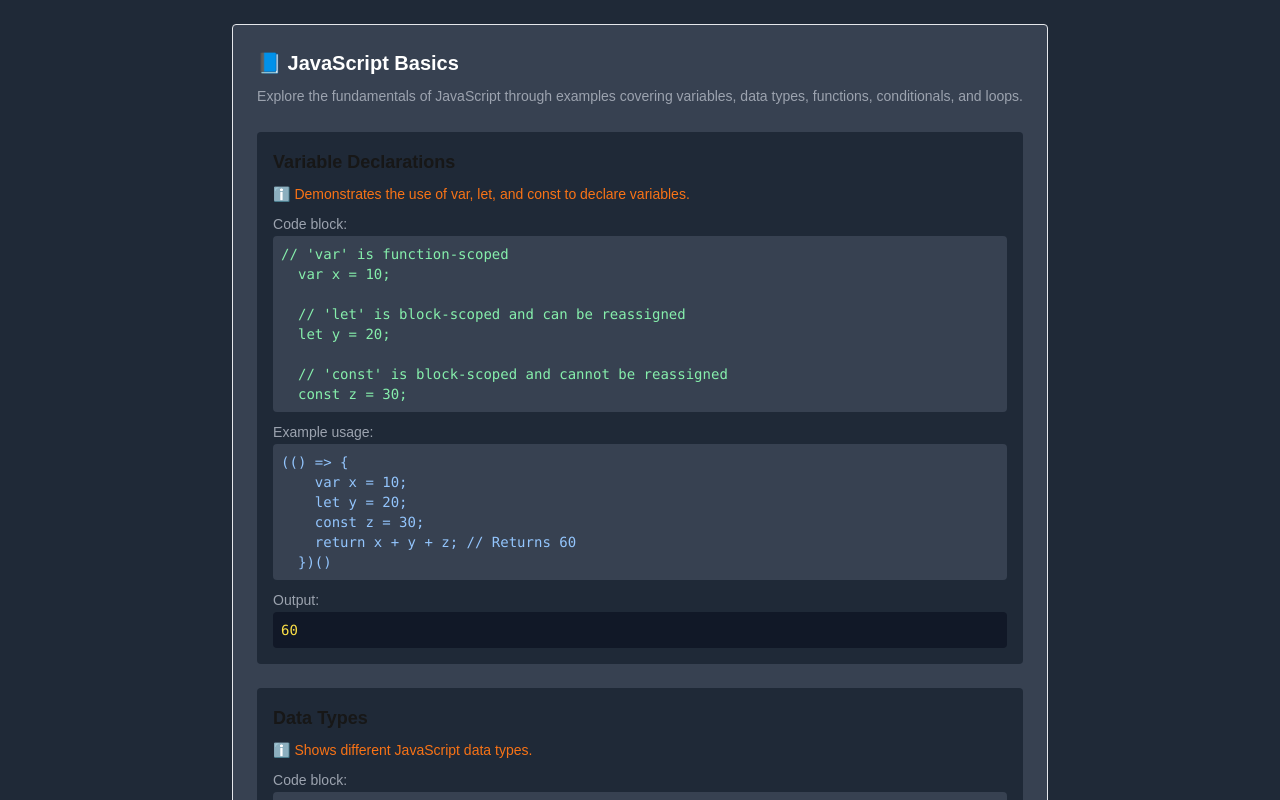
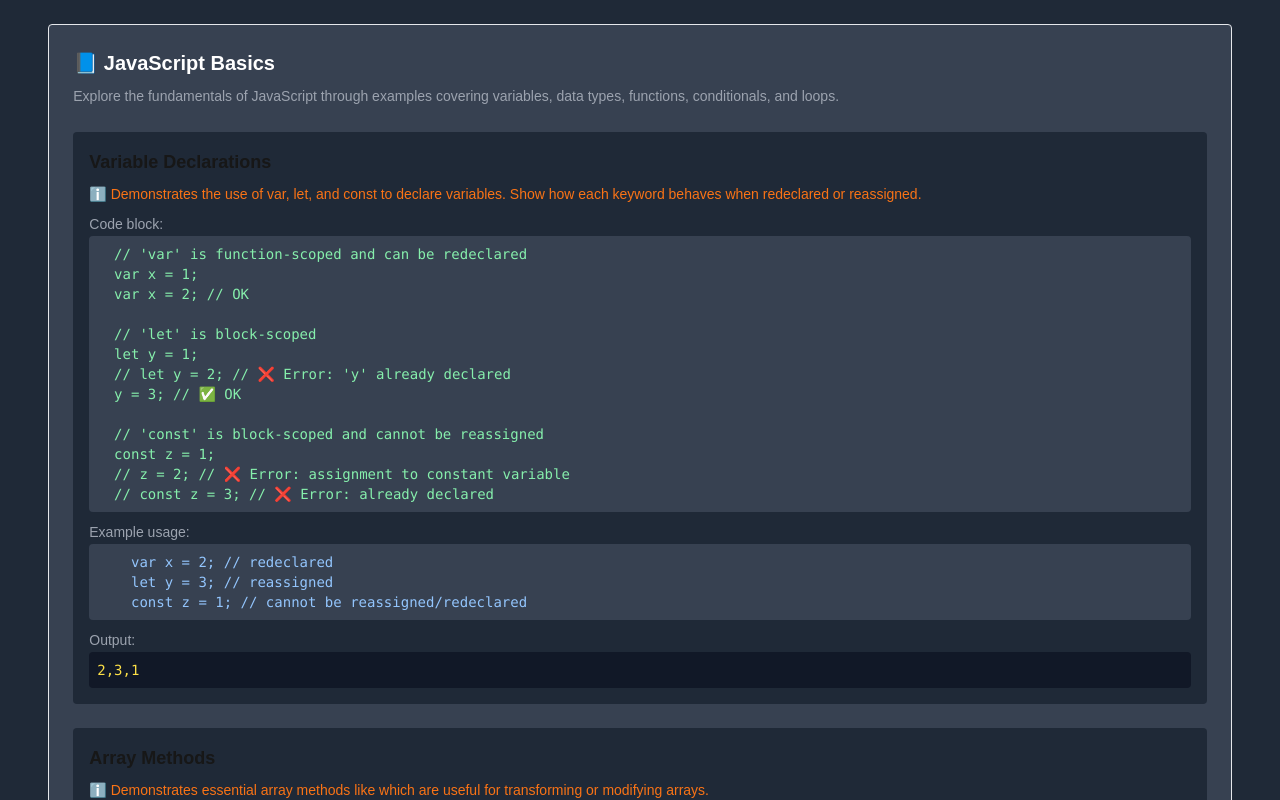
Before and after one commit to rciesielski3/learn-js-react-basics, a Next.js app: page /js/basics in a window 1280 px wide. Shown: the top 800 px of the page. Built offline with nearby package versions, Linux system fonts and the light colour scheme.

Commit message:
refactor basic js data - add use case and consol logs

```diff
--- a/data/js/js-basics.js
+++ b/data/js/js-basics.js
@@ -3,142 +3,324 @@
     id: "variables",
     name: "Variable Declarations",
     description:
-      "Demonstrates the use of var, let, and const to declare variables.",
-    code: `// 'var' is function-scoped
-  var x = 10;
+      "Demonstrates the use of var, let, and const to declare variables. Show how each keyword behaves when redeclared or reassigned.",
+    code: `  // 'var' is function-scoped and can be redeclared
+  var x = 1;
+  var x = 2; // OK
 
-  // 'let' is block-scoped and can be reassigned
-  let y = 20;
+  // 'let' is block-scoped
+  let y = 1;
+  // let y = 2; // ❌ Error: 'y' already declared
+  y = 3; // ✅ OK
 
   // 'const' is block-scoped and cannot be reassigned
-  const z = 30;`,
-    usage: `(() => {
-    var x = 10;
-    let y = 20;
-    const z = 30;
-    return x + y + z; // Returns 60
-  })()`,
+  const z = 1;
+  // z = 2; // ❌ Error: assignment to constant variable
+  // const z = 3; // ❌ Error: already declared`,
+    usage: `    var x = 2; // redeclared
+    let y = 3; // reassigned
+    const z = 1; // cannot be reassigned/redeclared`,
     run: () => {
-      var x = 10;
-      let y = 20;
-      const z = 30;
-      return x + y + z;
+      var x = 1;
+      var x = 2;
+      let y = 1;
+      y = 3;
+      const z = 1;
+      return [x, y, z];
     },
   },
   {
-    id: "data-types",
-    name: "Data Types",
-    description: "Shows different JavaScript data types.",
-    code: `// String
-  let str = "Hello";
+    id: "arrays",
+    name: "Array Methods",
+    description:
+      "Demonstrates essential array methods like which are useful for transforming or modifying arrays.",
+    code: `  const numbers = [1, 2, 3];
 
-  // Number
-  let num = 123;
+  numbers.push(4);      // [1, 2, 3, 4]
+  numbers.pop();        // [1, 2, 3]
+  numbers.unshift(0);   // [0, 1, 2, 3]
+  numbers.splice(1, 1); // [0, 2, 3]
 
-  // Boolean
-  let bool = true;
-
-  // Array
-  let arr = [1, 2, 3];
-
-  // Object
-  let obj = { name: "Alice", age: 25 };`,
-    usage: `(() => {
-    let str = "JS";
-    let num = 10;
-    let arr = [str, num];
-    return arr.join("-"); // "JS-10"
-  })()`,
+  const sliced = numbers.slice(0, 2);        // [0, 2]
+  const joined = numbers.join("-");          // "0-2-3"
+  const doubled = numbers.map(n => n * 2);   // [0, 4, 6]
+  const filtered = numbers.filter(n => n > 1); // [2, 3]
+  const total = numbers.reduce((acc, n) => acc + n, 0); // 5`,
+    usage: `  const arr = [1, 2, 3];
+  arr.push(4);         // [1, 2, 3, 4]
+  arr.pop();           // [1, 2, 3]
+  arr.map(n => n * 2); // [2, 4, 6]`,
     run: () => {
-      let str = "JS";
-      let num = 10;
-      let arr = [str, num];
-      return arr.join("-");
+      const log = [];
+      const arr = [1, 2, 3];
+      arr.push(4);
+      log.push([...arr]); // [1,2,3,4]
+      arr.pop();
+      log.push([...arr]); // [1,2,3]
+      log.push(arr.map((n) => n * 2)); // [2,4,6]
+      return log;
     },
   },
   {
     id: "functions",
     name: "Functions",
-    description: "Demonstrates function declaration and arrow functions.",
-    code: `// Traditional function declaration
+    description:
+      "Shows how to define and use traditional and arrow functions. Highlights syntax differences and behavior for returning values.",
+    code: `   // Traditional function
   function greet(name) {
     return "Hello " + name;
   }
 
-  // Arrow function (ES6+)
-  const greetArrow = (name) => "Hi " + name;`,
-    usage: `(() => {
-    const greetArrow = (name) => "Hi " + name;
-    return greetArrow("Bob"); // "Hi Bob"
-  })()`,
+  // Arrow function
+  const greetArrow = (name) => "Hi " + name;
+
+  greet("Alice");       // "Hello Alice"
+  greetArrow("Bob");    // "Hi Bob"`,
+    usage: `  function greet(name) {
+    return "Hello " + name;
+  }
+  greet("Alice"); // "Hello Alice"`,
     run: () => {
+      function greet(name) {
+        return "Hello " + name;
+      }
       const greetArrow = (name) => "Hi " + name;
-      return greetArrow("Bob");
+      return [greet("Alice"), greetArrow("Bob")];
     },
   },
   {
-    id: "conditionals",
-    name: "Conditionals",
-    description: "Using if...else for simple decision making.",
-    code: `let score = 75;
+    id: "objects",
+    name: "Objects",
+    description:
+      "Demonstrates object creation, property access, updating values, and destructuring. Useful for storing and accessing structured data.",
+    code: `  const user = {
+    name: "Alice",
+    age: 25,
+    isMember: true,
+  };
 
-  // Simple if-else check
-  if (score > 80) {
-    console.log("Great");
-  } else {
-    console.log("Keep going");
-  }`,
-    usage: `(() => {
-    let score = 75;
-    return score > 80 ? "Great" : "Keep going"; // "Keep going"
-  })()`,
+  user.age = 26;
+  const { name, isMember } = user;
+  name;      // "Alice"
+  isMember;  // true`,
+    usage: `  const user = { name: "Alice", age: 25 };
+  user.age = 26;
+  const { name } = user; // "Alice"`,
     run: () => {
-      let score = 75;
-      return score > 80 ? "Great" : "Keep going";
+      const user = {
+        name: "Alice",
+        age: 25,
+        isMember: true,
+      };
+      user.age = 26;
+      const { name, isMember } = user;
+      return [user.age, name, isMember];
     },
   },
   {
-    id: "loops-foreach",
-    name: "Loops (forEach)",
-    description: "Iterating through an array using forEach.",
-    code: `const numbers = [1, 2, 3];
+    id: "strings",
+    name: "String Methods",
+    description:
+      "Covers common string operations like `.length`, `.slice()`, `.toUpperCase()`, and `.includes()`. Useful for parsing and manipulating textual data.",
+    code: `  const text = "JavaScript";
 
-  // forEach iterates over each element
-  numbers.forEach(num => {
-    console.log(num);
-  });`,
-    usage: `(() => {
-    let result = "";
-    [1, 2, 3].forEach(n => result += n); // Concatenates "123"
-    return result;
-  })()`,
+  text.length;              // 10
+  text.slice(0, 4);         // "Java"
+  text.toUpperCase();       // "JAVASCRIPT"
+  text.includes("Script");  // true`,
+    usage: `  const text = "JavaScript";
+  text.length;
+  text.slice(0, 4);
+  text.includes("Script");`,
     run: () => {
-      let result = "";
-      [1, 2, 3].forEach((n) => (result += n));
-      return result;
+      const text = "JavaScript";
+      return [
+        text.length,
+        text.slice(0, 4),
+        text.toUpperCase(),
+        text.includes("Script"),
+      ];
     },
   },
   {
-    id: "loops-for",
-    name: "Loops (for loop)",
-    description: "Basic for loop with index.",
-    code: `// Traditional for loop
-  for (let i = 0; i < 3; i++) {
-    console.log("i =", i);
+    id: "template-literals",
+    name: "Template Literals",
+    description:
+      "Use backticks and `${}` to embed variables inside strings. Improves readability for multi-line or dynamic strings.",
+    code: `  const name = "Alice";
+  const age = 30;
+
+  const message = \`My name is \${name} and I'm \${age} years old.\`;
+  message; // "My name is Alice and I'm 30 years old."`,
+    usage: `  const name = "Alice";
+  const age = 30;
+  \`My name is \${name} and I'm \${age} years old.\`;`,
+    run: () => {
+      const name = "Alice";
+      const age = 30;
+      return `My name is ${name} and I'm ${age} years old.`;
+    },
+  },
+  {
+    id: "type-conversion",
+    name: "Type Conversion",
+    description:
+      "Shows how to convert values between types using `Number`, `String`, `Boolean`, and `parseInt`. Essential for working with form inputs and data parsing.",
+    code: `  const str = "123";
+  Number(str);      // 123
+
+  const num = 99;
+  String(num);      // "99"
+
+  Boolean(0);       // false
+  Boolean(1);       // true
+
+  parseInt("42px"); // 42`,
+    usage: `  Number("123");   // 123
+  String(99);      // "99"
+  Boolean(0);      // false`,
+    run: () => {
+      return [Number("123"), String(99), Boolean(0)];
+    },
+  },
+  {
+    id: "truthy-falsy",
+    name: "Truthy & Falsy",
+    description:
+      "Demonstrates values that evaluate to `true` or `false` in conditions. Helps understand which values trigger logic in if-statements.",
+    code: `  Boolean("");        // false
+  Boolean("hello");    // true
+  Boolean(0);          // false
+  Boolean(123);        // true
+  Boolean(null);       // false
+  Boolean(undefined);  // false`,
+    usage: `  Boolean("");      // false
+  Boolean("Hi");    // true
+  Boolean(0);       // false`,
+    run: () => {
+      return [Boolean(""), Boolean("hello"), Boolean(0)];
+    },
+  },
+  {
+    id: "logical-operators",
+    name: "Logical Operators",
+    description:
+      "Demonstrates use of `&&` (AND), `||` (OR), and `!` (NOT). Useful for default values, condition checks, and short-circuit logic.",
+    code: `  const isLoggedIn = true;
+  const username = "Alice";
+
+  isLoggedIn && username;  // "Alice"
+  false || "Guest";        // "Guest"
+  !true;                   // false`,
+    usage: `  true && "Hello";  // "Hello"
+  false || "Fallback"; // "Fallback"
+  !false;             // true`,
+    run: () => {
+      return [true && "Hello", false || "Fallback", !false];
+    },
+  },
+  {
+    id: "loops-while",
+    name: "Loops (while & do...while)",
+    description:
+      "Demonstrates `while` and `do...while` loops. Use these when the number of iterations is not known in advance. `while` checks before executing, `do...while` runs at least once.",
+    code: `  let i = 0;
+  while (i < 3) {
+    console.log("while:", i);
+    i++;
+  }
+
+  let j = 0;
+  do {
+    console.log("do...while:", j);
+    j++;
+  } while (j < 3);`,
+    usage: `  let i = 0;
+  while (i < 2) {
+    console.log(i++);
+  }
+  // 0, 1`,
+    run: () => {
+      let logs = [];
+      let i = 0;
+      while (i < 2) {
+        logs.push("while: " + i);
+        i++;
+      }
+      let j = 0;
+      do {
+        logs.push("do: " + j);
+        j++;
+      } while (j < 2);
+      return logs;
+    },
+  },
+  {
+    id: "switch",
+    name: "Switch Statement",
+    description:
+      "Allows you to compare a value against multiple cases. Useful as a cleaner alternative to many `if-else` statements when checking for exact matches.",
+    code: `  const fruit = "banana";
+
+  switch (fruit) {
+    case "apple":
+      console.log("It's an apple");
+      break;
+    case "banana":
+      console.log("It's a banana");
+      break;
+    default:
+      console.log("Unknown fruit");
   }`,
-    usage: `(() => {
-    let sum = 0;
-    for (let i = 0; i < 3; i++) {
-      sum += i; // 0 + 1 + 2 = 3
+    usage: `  const color = "red";
+  switch (color) {
+    case "blue": return "Blue!";
+    case "red": return "Red!";
+    default: return "Other";
+  }`,
+    run: () => {
+      const color = "red";
+      switch (color) {
+        case "blue":
+          return "Blue!";
+        case "red":
+          return "Red!";
+        default:
+          return "Other";
+      }
+    },
+  },
+  {
+    id: "nullish-optional",
+    name: "Nullish Coalescing & Optional Chaining",
+    description:
+      "`?.` allows safe access to nested properties without errors. `??` returns a fallback value only if the left side is null or undefined (not 0, '', or false).",
+    code: `  const user = {
+    profile: {
+      name: "Alice"
     }
-    return sum;
-  })()`,
+  };
+
+  console.log(user.profile?.name);     // "Alice"
+  console.log(user.settings?.theme);   // undefined
+
+  const title = null;
+  console.log(title ?? "Default Title"); // "Default Title"`,
+    usage: `  const data = null;
+  data?.value;         // undefined
+  data ?? "Fallback";  // "Fallback"`,
     run: () => {
-      let sum = 0;
-      for (let i = 0; i < 3; i++) {
-        sum += i;
-      }
-      return sum;
+      const user = {
+        profile: {
+          name: "Alice",
+        },
+      };
+      const title = null;
+      return [
+        user.profile?.name,
+        user.settings?.theme,
+        title ?? "Default Title",
+      ];
     },
   },
 ];
```
